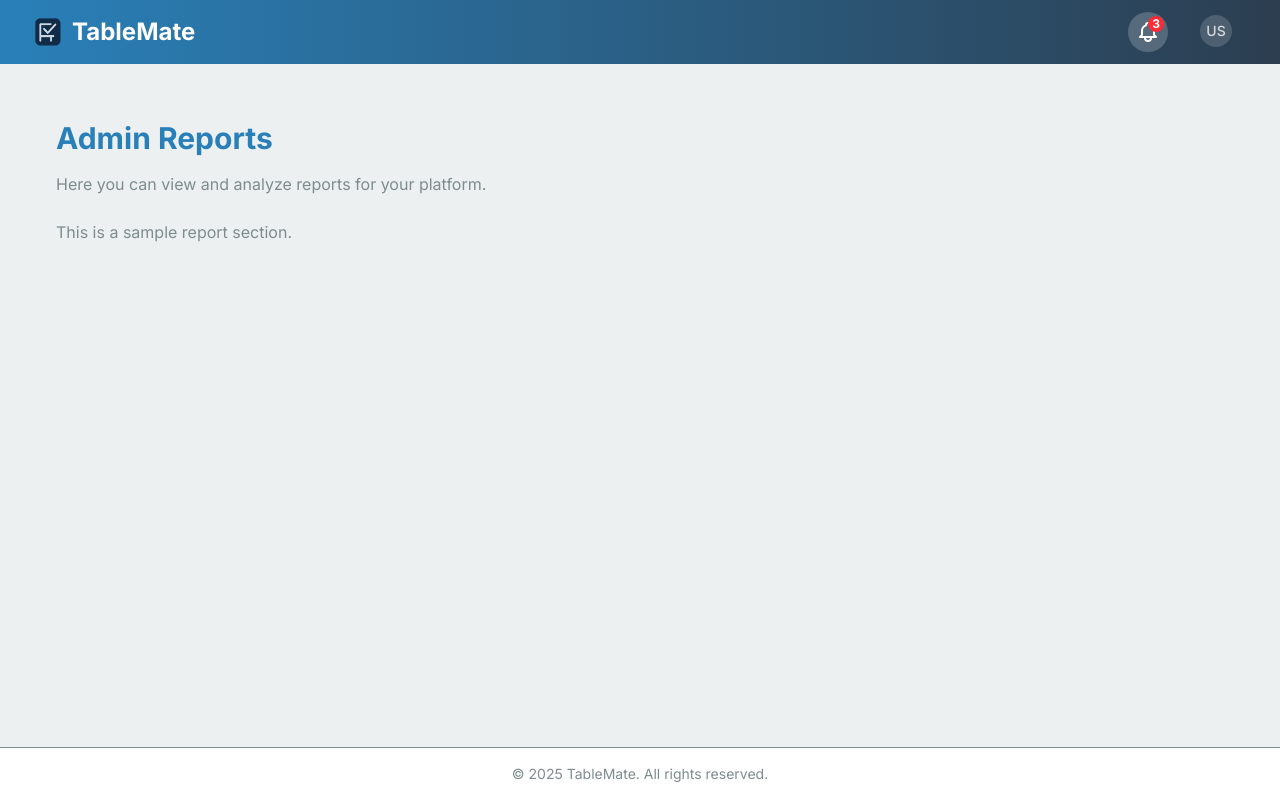
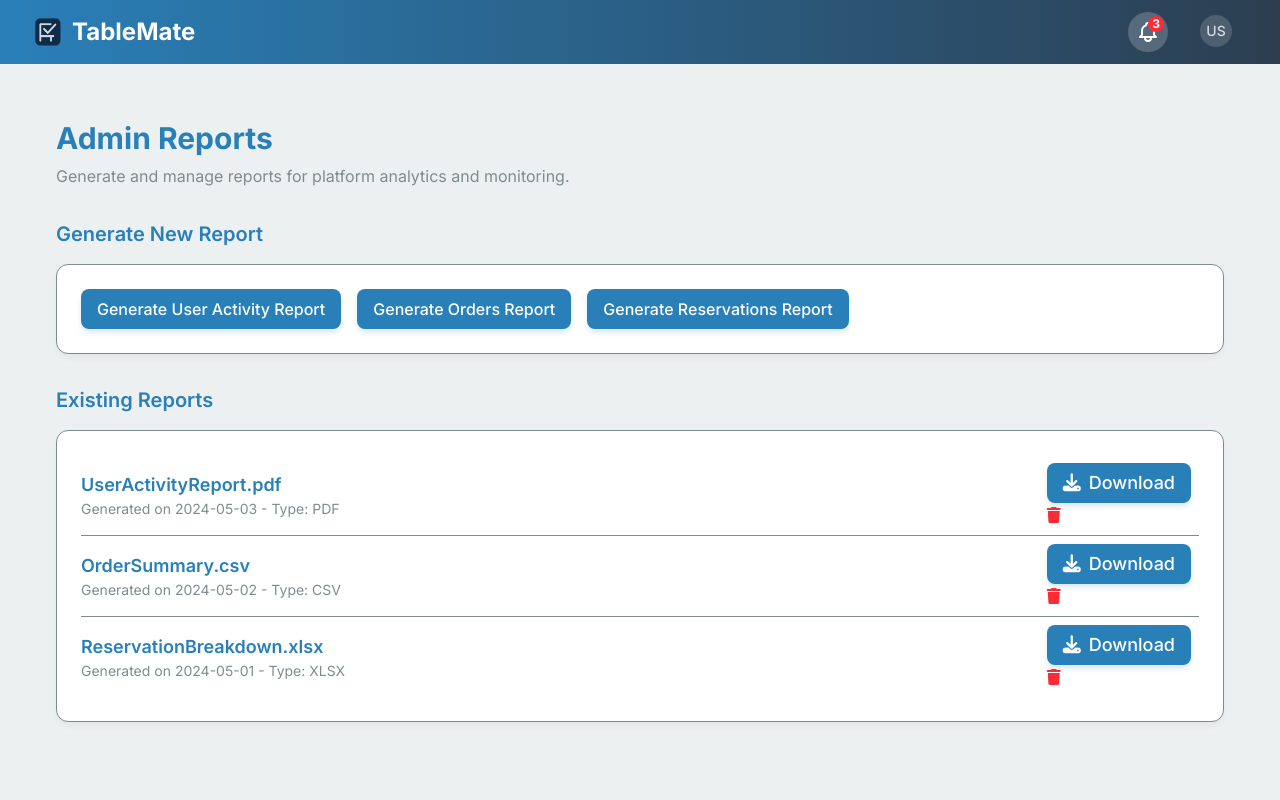
Before and after one commit to frogalo/tablemate, a Next.js app: page /admin/reports in a window 1280 px wide. Shown: the top 800 px of the page. Built offline with nearby package versions, Linux system fonts and the light colour scheme; sample sign-in values are in the browser's storage.

Commit message:
reports without db working

```diff
--- a/src/app/admin/dashboard/page.js
+++ b/src/app/admin/dashboard/page.js
@@ -6,14 +6,6 @@ export default function AdminDashboard() {
     return (
         <ProtectedRoute>
             <div className="fade-in">
-                {/* Dashboard Header */}
-                <div className="mb-8">
-                    <h1 className="text-3xl font-bold text-primary">Admin Dashboard</h1>
-                    <p className="text-neutral mt-2">
-                        Welcome to your admin workspace
-                    </p>
-                </div>
-
                 {/* Statistics Grid */}
                 <div className="grid grid-cols-1 md:grid-cols-2 lg:grid-cols-4 gap-6 mb-8">
                     <div className="card">
@@ -122,6 +114,35 @@ export default function AdminDashboard() {
                         </table>
                     </div>
                 </div>
+
+                {/* Upcoming Orders */}
+                <div className="mt-8">
+                    <h2 className="text-xl font-semibold text-primary mb-4">
+                        Upcoming Orders
+                    </h2>
+                    <div className="card">
+                        <table className="w-full">
+                            <thead>
+                            <tr className="border-b border-accent">
+                                <th className="text-left pb-3 text-neutral">User</th>
+                                <th className="text-left pb-3 text-neutral">Item</th>
+                                <th className="text-left pb-3 text-neutral">Type</th>
+                                <th className="text-left pb-3 text-neutral">Delivery Date</th>
+                            </tr>
+                            </thead>
+                            <tbody>
+                            {adminUpcomingOrders.map((order, index) => (
+                                <tr key={index} className="border-b border-accent last:border-0">
+                                    <td className="py-3 text-neutral">{order.user}</td>
+                                    <td className="py-3 text-neutral">{order.item}</td>
+                                    <td className="py-3 text-neutral">{order.type}</td>
+                                    <td className="py-3 text-neutral">{order.deliveryDate}</td>
+                                </tr>
+                            ))}
+                            </tbody>
+                        </table>
+                    </div>
+                </div>
             </div>
         </ProtectedRoute>
     );
@@ -206,3 +227,24 @@ const adminUpcomingReservations = [
         statusClass: "bg-green-100 text-green-800",
     },
 ];
+
+const adminUpcomingOrders = [
+    {
+        user: "John Doe",
+        item: "Dell Monitor",
+        type: "IT Equipment",
+        deliveryDate: "2024-03-22",
+    },
+    {
+        user: "Jane Smith",
+        item: "Lunch Combo",
+        type: "Meal",
+        deliveryDate: "2024-03-23",
+    },
+    {
+        user: "Mike Johnson",
+        item: "Wireless Keyboard",
+        type: "IT Equipment",
+        deliveryDate: "2024-03-24",
+    },
+];
--- a/src/app/admin/reports/page.js
+++ b/src/app/admin/reports/page.js
@@ -1,22 +1,151 @@
 "use client";
 
+import { useState, useEffect } from "react";
 import ProtectedRoute from "@/components/ProtectedRoute";
 
+// Generic list item with a standardized action slot
+function ListItem({ report, onDelete }) {
+    const fileType = report.name.split(".").pop().toUpperCase();
+
+    return (
+        <li className="py-2 border-b border-accent last:border-0 flex justify-between items-center">
+            <div>
+                <h3 className="text-lg font-semibold text-primary">{report.name}</h3>
+                <p className="text-sm text-neutral">
+                    Generated on {report.date} - Type: {fileType}
+                </p>
+            </div>
+
+            <div className="space-x-2">
+                <a
+                    href={report.url}
+                    target="_blank"
+                    rel="noopener noreferrer"
+                    className="btn-primary flex items-center justify-center text-center h-10 rounded-lg text-lg hover:scale-105 transition-transform"
+                >
+                    <i className="fa fa-download mr-2"></i>
+                    Download
+                </a>
+                {/* Add your actual delete function here */}
+                <button
+                    onClick={() => onDelete(report.id)}
+                    className="text-red-500 hover:text-red-700"
+                >
+                    <i className="fa fa-trash"></i>
+                </button>
+            </div>
+        </li>
+    );
+}
+
 export default function AdminReports() {
+    // State to store the list of generated reports
+    const [reports, setReports] = useState([]);
+
+    // Function to fetch the reports from an API endpoint
+    useEffect(() => {
+        async function fetchReports() {
+            // Simulate API fetch delay for better UI interaction
+            await new Promise((resolve) => setTimeout(resolve, 1000));
+            // Use real API endpoints for production environment
+            const data = [
+                {
+                    id: 1,
+                    name: "UserActivityReport.pdf",
+                    url: "#",
+                    date: "2024-05-03",
+                },
+                {
+                    id: 2,
+                    name: "OrderSummary.csv",
+                    url: "#",
+                    date: "2024-05-02",
+                },
+                {
+                    id: 3,
+                    name: "ReservationBreakdown.xlsx",
+                    url: "#",
+                    date: "2024-05-01",
+                },
+            ];
+
+            setReports(data);
+        }
+
+        fetchReports();
+    }, []);
+
+    // Handlers
+    const handleGenerateReport = (reportType) => {
+        alert(`Generating ${reportType} Report! This action is simulated.`);
+    };
+
+    // Handler
+    const handleDeleteReport = (id) => {
+        setReports(reports.filter((report) => report.id !== id));
+    };
+
     return (
         <ProtectedRoute>
-            <div className="p-8">
-                <h1 className="text-3xl font-bold text-primary mb-4">
-                    Admin Reports
-                </h1>
-                <p className="mb-6">
-                    Here you can view and analyze reports for your platform.
-                </p>
-                {/* Replace the content below with your actual reports */}
-                <div>
-                    <p>This is a sample report section.</p>
-                    {/* For example, charts and tables can be integrated here */}
+            <div className="p-8 main-container">
+                {/* Header section of the admin panel page */}
+                <div className="mb-8">
+                    <h1 className="text-3xl font-bold text-primary">Admin Reports</h1>
+                    <p className="text-neutral mt-2">
+                        Generate and manage reports for platform analytics and monitoring.
+                    </p>
                 </div>
+
+                {/* Actions Panel containing available generation commands */}
+                <section className="mb-8">
+                    <h2 className="text-xl font-semibold text-primary mb-4">
+                        Generate New Report
+                    </h2>
+
+                    <div className="card flex flex-wrap gap-4">
+                        <button
+                            onClick={() => handleGenerateReport("User Activity")}
+                            className="btn-primary px-5 py-3 rounded-lg hover:scale-105 transition-transform"
+                        >
+                            Generate User Activity Report
+                        </button>
+                        <button
+                            onClick={() => handleGenerateReport("Orders")}
+                            className="btn-primary px-5 py-3 rounded-lg hover:scale-105 transition-transform"
+                        >
+                            Generate Orders Report
+                        </button>
+                        <button
+                            onClick={() => handleGenerateReport("Reservations")}
+                            className="btn-primary px-5 py-3 rounded-lg hover:scale-105 transition-transform"
+                        >
+                            Generate Reservations Report
+                        </button>
+                    </div>
+                </section>
+
+                {/* Reports List: Display current generated files */}
+                <section>
+                    <h2 className="text-xl font-semibold text-primary mb-4">
+                        Existing Reports
+                    </h2>
+
+                    <div className="card">
+                        {reports.length > 0 ? (
+                            <ul className="divide-y divide-accent">
+                                {reports.map((report) => (
+                                    <ListItem
+                                        key={report.id}
+                                        report={report}
+                                        onDelete={handleDeleteReport}
+                                    />
+                                ))}
+                            </ul>
+                        ) : (
+                            <p className="text-neutral">No reports generated yet.</p>
+                        )}
+                    </div>
+                </section>
             </div>
         </ProtectedRoute>
     );
```
